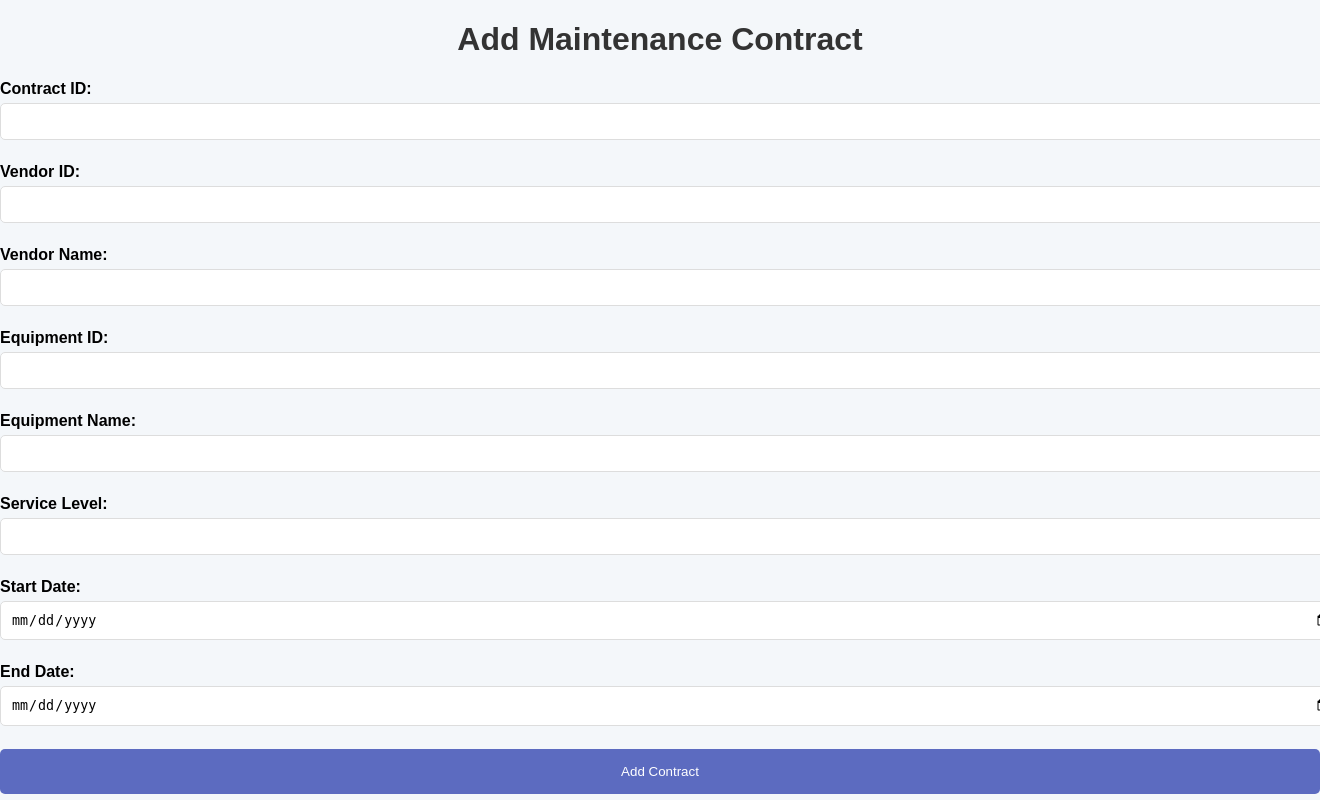
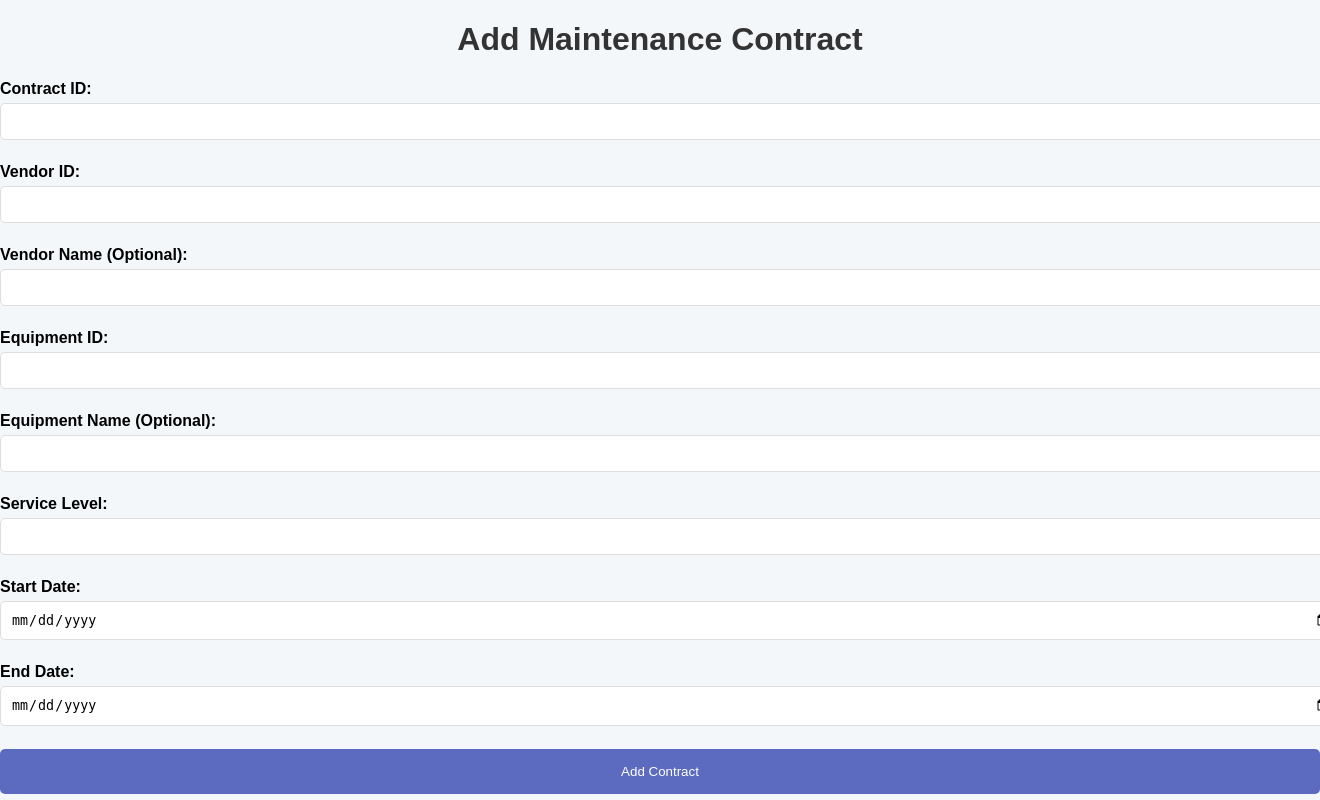
Before and after one commit to annlita/DBS_FinalProject, a Python web app: template templates/add_maintenance_contract.html in a window 1320 px wide; the page is wider, and only the part inside the window is pictured. Run offline with Jinja, Linux system fonts and the light colour scheme; the template is opened without the code that fills it, so the values that code supplies are empty.

Commit message:
finaldeploy

```diff
--- a/templates/add_maintenance_contract.html
+++ b/templates/add_maintenance_contract.html
@@ -60,13 +60,13 @@
         <label for="vid">Vendor ID:</label>
         <input type="text" name="vid" required><br><br>
 
-        <label for="vendor_name">Vendor Name:</label>
+        <label for="vendor_name">Vendor Name (Optional):</label>
         <input type="text" name="vendor_name" ><br><br>
 
         <label for="eid">Equipment ID:</label>
         <input type="text" name="eid" required><br><br>
 
-        <label for="equipment_name">Equipment Name:</label>
+        <label for="equipment_name">Equipment Name (Optional):</label>
         <input type="text" name="equipment_name" ><br><br>
 
         <label for="service_level">Service Level:</label>
--- a/templates/edit_maintenance_contract.html
+++ b/templates/edit_maintenance_contract.html
@@ -57,13 +57,13 @@
         <label for="vid">Vendor ID:</label>
         <input type="text" name="vid" value="{{ contract['VID'] }}" required><br><br>
 
-        <label for="vendor_name">Vendor Name:</label>
+        <label for="vendor_name">Vendor Name (Optional):</label>
         <input type="text" name="vendor_name" value="{{ contract['vendor_name'] }}" ><br><br>
 
         <label for="eid">Equipment ID:</label>
         <input type="text" name="eid" value="{{ contract['EID'] }}" required><br><br>
 
-        <label for="equipment_name">Equipment Name:</label>
+        <label for="equipment_name">Equipment Name (Optional):</label>
         <input type="text" name="equipment_name" value="{{ contract['equipment_name'] }}" ><br><br>
 
         <label for="service_level">Service Level:</label>
```
